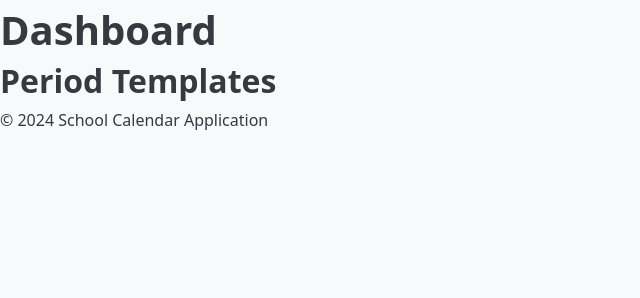
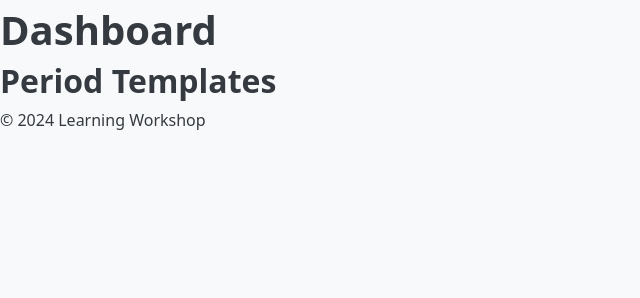
Before and after one commit to davidorex/TLW, a Django app: page /calendar/dashboard/ in a window 1280 px wide. Shown: the part 50-348 px from the top of the page, without its empty margins (0-640 px from the left). Run offline with Django 5.2, Linux system fonts and the light colour scheme; parts of the project's set-up code (start-up, migrations or seed data) failed here and were passed over.

Commit message:
updated footer.

```diff
--- a/schoolcalendar/templates/schoolcalendar/base/base.html
+++ b/schoolcalendar/templates/schoolcalendar/base/base.html
@@ -30,7 +30,7 @@
 
     <footer>
         {% block footer %}
-        <p>&copy; {% now "Y" %} School Calendar Application</p>
+        <p>&copy; {% now "Y" %} Learning Workshop</p>
         {% endblock %}
     </footer>
 
```
